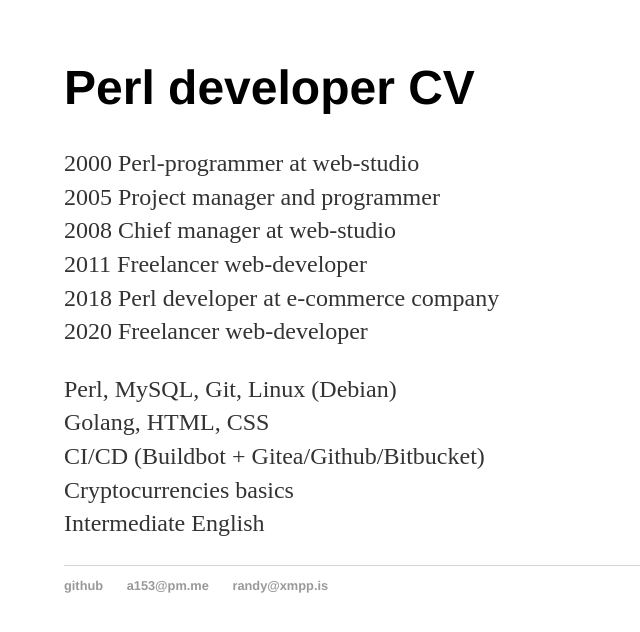
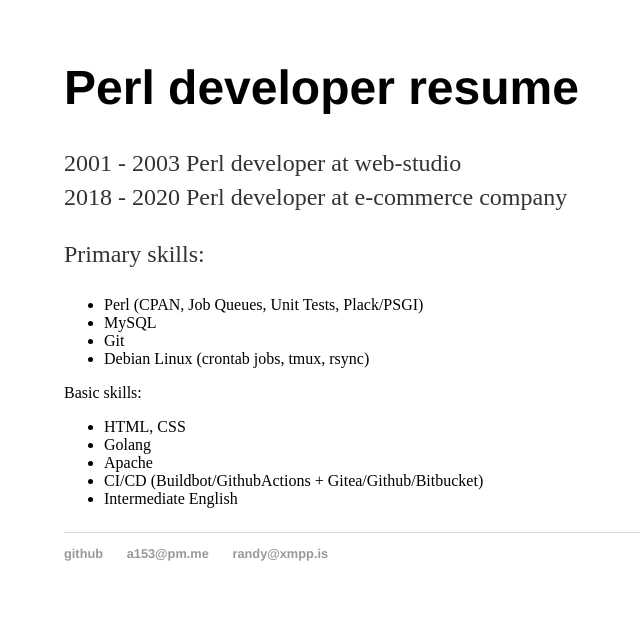
Before and after one commit to aa153/aa153.github.io, a Jekyll site: the page built from index.html, in a window 1280 px wide. Shown: the top 632 px of the page, without its empty margins (128-768 px from the left). Built offline with Jekyll 4.4.1, drawn with Linux system fonts in a browser that asks for light colours.

Commit message:
Update index.html

```diff
--- a/index.html
+++ b/index.html
@@ -1,28 +1,32 @@
 ---
 layout: default
-title: Perl developer resume
+title: Perl developer CV
 ---
 	<div class="blurb">
 
-		<h1>Perl developer CV</h1>
+		<h1>Perl developer resume</h1>
 
 	<p>
-		2000 Perl-programmer at web-studio<br>
-		2005 Project manager and programmer<br>
-		2008 Chief manager at web-studio<br>
-		2011 Freelancer web-developer<br>
-		2018 Perl developer at e-commerce company<br>
-		2020 Freelancer web-developer<br>
+		2001 - 2003 Perl developer at web-studio<br>
+		2018 - 2020 Perl developer at e-commerce company<br>
 	</p>
 
 	<p>
-		Perl, MySQL, Git, Linux (Debian)<br>
-		Golang, HTML, CSS<br>
-		CI/CD (Buildbot + Gitea/Github/Bitbucket)<br>
-		Cryptocurrencies basics<br>
-		<!--
-		Learning now: <a href="https://www.udemy.com/course/mysql-and-sql-from-beginner-to-advanced/" target=_blank>MySQL: Foreign Keys, Stored Procedures, Triggers, etc.</a><br>
-		-->
-		Intermediate English<br>
+		Primary skills:
+		<ul>
+		<li>Perl (CPAN, Job Queues, Unit Tests, Plack/PSGI)</li>
+		<li>MySQL</li>
+		<li>Git</li>
+		<li>Debian Linux (crontab jobs, tmux, rsync)</li>
+		</ul>
+
+		Basic skills:
+		<ul>
+		<li>HTML, CSS</li>
+		<li>Golang</li>
+		<li>Apache</li>
+		<li>CI/CD (Buildbot/GithubActions + Gitea/Github/Bitbucket)</li>
+		<li>Intermediate English</li>
+		</ul>
 	</p>
 	</div><!-- /.blurb -->
```
